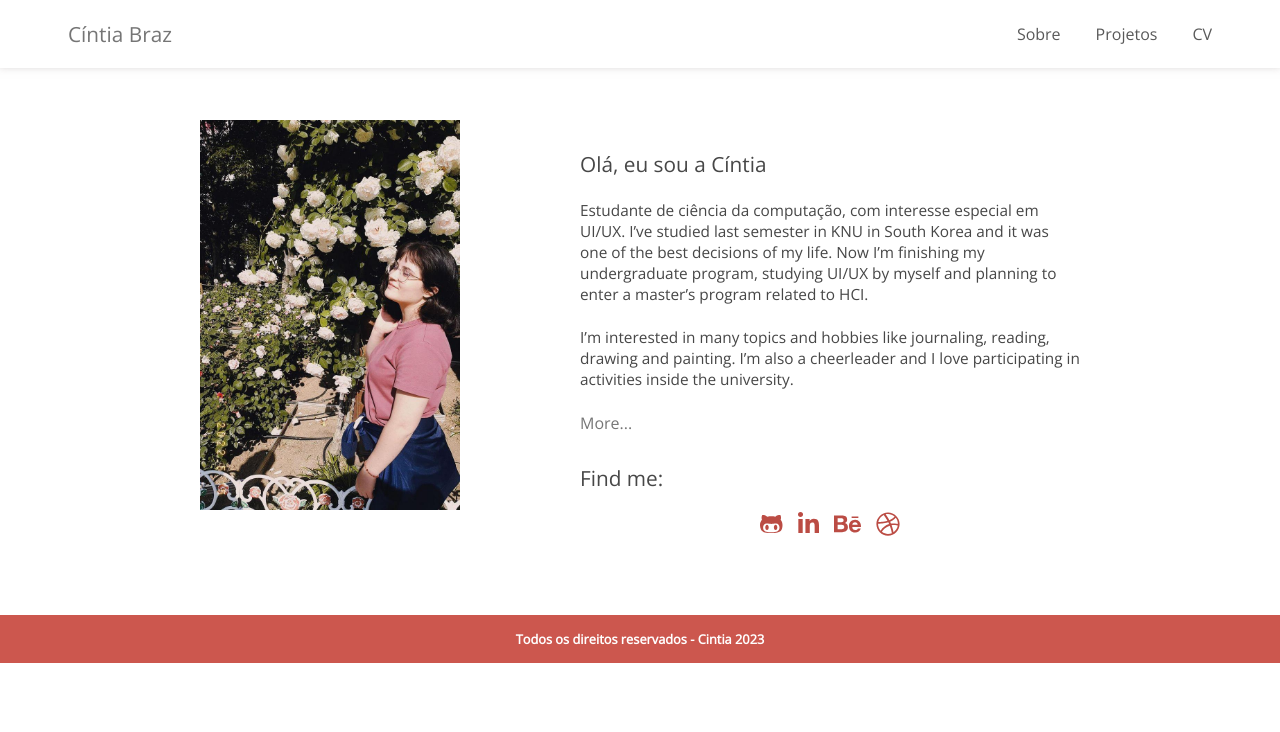
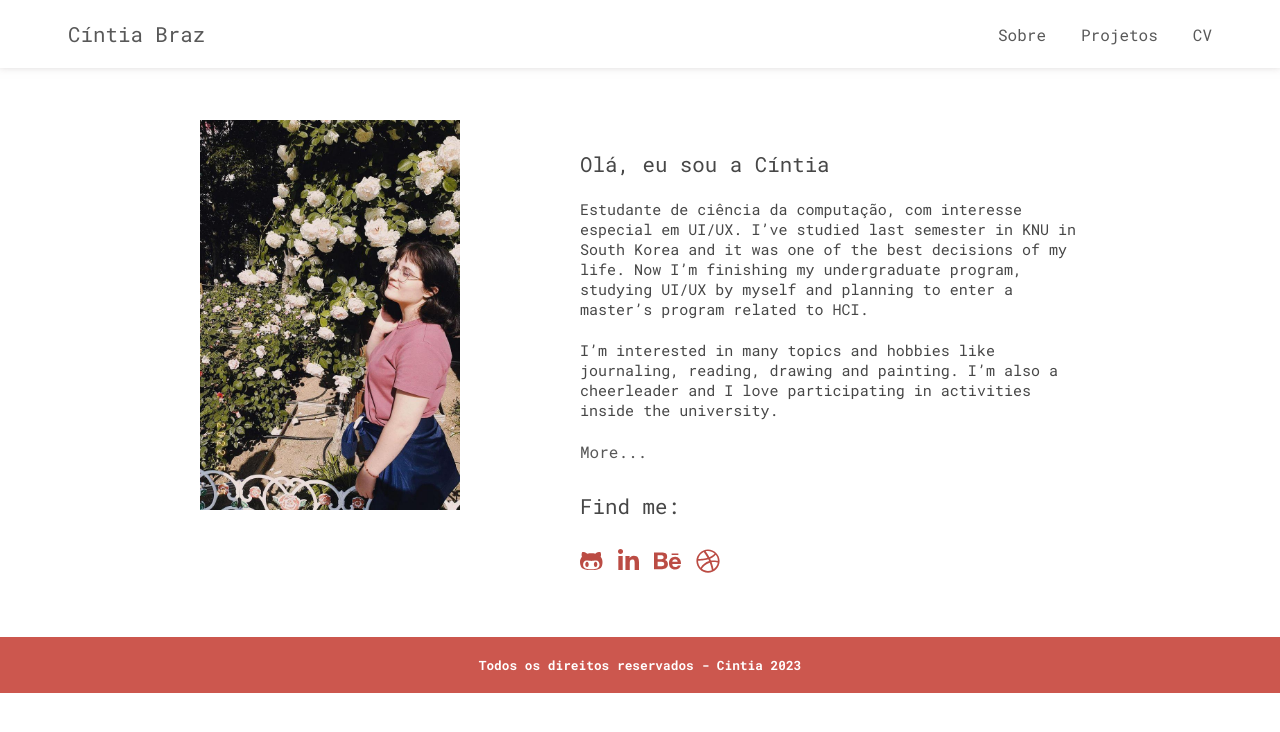
Before and after one commit to Lunatc/portfolio, a React (Create React App) app: page / in a window 1280 px wide. Shown: the top 732 px of the page. Built offline with nearby package versions, Linux system fonts and the light colour scheme.

Commit message:
Change font and colors

```diff
--- a/public/index.html
+++ b/public/index.html
@@ -10,7 +10,9 @@
       content="Web site created using create-react-app"
     />
     <link rel="apple-touch-icon" href="%PUBLIC_URL%/logo192.png" />
-    <link href="https://fonts.googleapis.com/css2?family=Open+Sans:ital,wght@0,300;0,400;1,300;1,400&display=swap" rel="stylesheet">
+    <link rel="preconnect" href="https://fonts.googleapis.com">
+    <link rel="preconnect" href="https://fonts.gstatic.com" crossorigin>
+    <link href="https://fonts.googleapis.com/css2?family=Roboto+Mono:wght@100;400;700&display=swap" rel="stylesheet">
 
     <!--
       manifest.json provides metadata used when your web app is installed on a
--- a/src/index.css
+++ b/src/index.css
@@ -5,7 +5,7 @@
     padding: 0;
     font-size: 100%;
     box-sizing: border-box;
-    font-family: 'Open Sans', sans-serif;
+    font-family: 'Roboto Mono', monospace;
 }
 
 nav, ul{
@@ -16,7 +16,7 @@
     text-decoration: none;
     cursor: pointer;
     opacity: 0.9;
-    color:#676767;
+    color:#474747;
 }
 
 a:hover{
--- a/src/layouts/styles/footer.module.css
+++ b/src/layouts/styles/footer.module.css
@@ -13,6 +13,6 @@
 footer p{
     font-size: 0.8rem;
     color: #fff;
-    padding: 15px 0;
+    padding: 20px 0;
     font-weight: bold;
 }
--- a/src/pages/styles/about.module.css
+++ b/src/pages/styles/about.module.css
@@ -9,8 +9,8 @@
 
 .small-text{
     text-align: left;
-    font-size: 0.96rem;
-    font-weight: lighter;
+    font-size: 0.94rem;
+    color: #474747;
 }
 
 .About ul{
--- a/src/pages/styles/main.module.css
+++ b/src/pages/styles/main.module.css
@@ -36,8 +36,8 @@
 
 .Main p{
     text-align: left;
-    font-size: 0.96rem;
-    font-weight: lighter;
+    font-size: 0.94rem;
+    color: #474747;
 }
 
 .redes{
@@ -47,9 +47,9 @@
     width: 100%;
     display: flex;
     flex-direction: row;
-    justify-content: center;
-    padding: 15px 68px;
+    justify-content: flex-start;
     align-items: center;
+    margin-top: 25px;
 }
 
 .Main ul{
```
